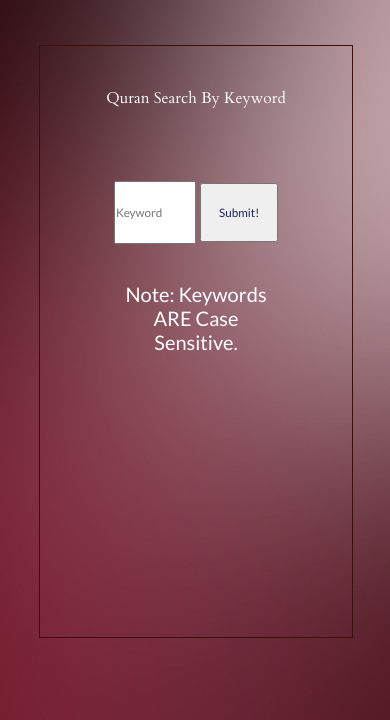
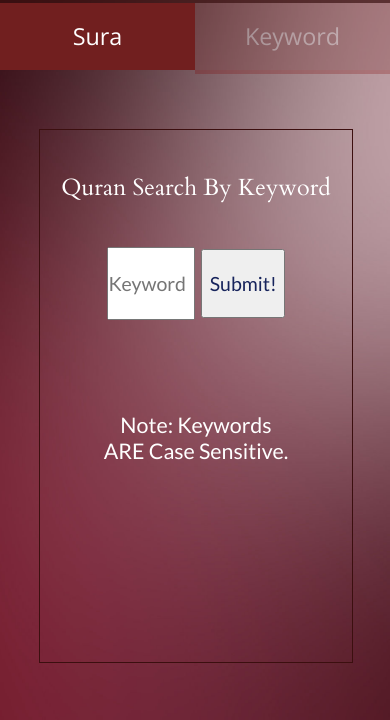
Before and after one commit to mchithiw/ikra, a plain HTML site: page index.html in a window 390 px wide. Shown: the part 124-844 px from the top of the page. Drawn offline with nearby package versions, Linux system fonts and the light colour scheme.

Commit message:
Responsive Media Queries & Arabic Title
Added media queries to make the site responsive for tablets and phones,
with a mobile-first design. Also added the Arabic Html code for the
title.

```diff
--- a/index.html
+++ b/index.html
@@ -7,14 +7,14 @@
         <link href='http://fonts.googleapis.com/css?family=Lato' rel='stylesheet' type='text/css'>
         <meta name="viewport" content="width=device-width"/>
         <meta charset="utf-8">
-        <link rel="stylesheet" href="style.css">
+        <link rel="stylesheet" href="main.css">
     </head>
     <body>
-        <div class="header"><p id="main-text">Quran Search</p>
+        <div class="header"><p id="main-text">Ikrah - &#1537</p>
         </div>
 
-        <div id="sura-button">Search By Sura and Ayat Number</div>
-        <div id="key-button">Search by Keyword</div>
+        <div id="sura-button">Sura</div>
+        <div id="key-button">Keyword</div>
 
 
         <div class="number-container">
--- a/index.js
+++ b/index.js
@@ -95,7 +95,7 @@ $(function() {
         showQuran();
         $("#sura-button").css("border-bottom", "4px solid maroon");
         $("#sura-button").css("cursor", "default");
-        $("#sura-button").css("opacity", ".40");
+        $("#sura-button").css("opacity", ".50");
 
         $("#key-button").css("border-bottom", "none");
         $("#key-button").css("cursor", "pointer");
@@ -108,7 +108,7 @@ $(function() {
         showQuran();
         $("#key-button").css("border-bottom", "4px solid maroon");
         $("#key-button").css("cursor", "default");
-        $("#key-button").css("opacity", ".40");
+        $("#key-button").css("opacity", ".50");
 
         $("#sura-button").css("border-bottom", "none");
         $("#sura-button").css("cursor", "pointer");
--- /dev/null
+++ b/main.css
@@ -0,0 +1,118 @@
+*{
+    padding: 0;
+    margin: 0;
+}
+
+html{
+    width: 100vw;
+    height: 100vh;
+    overflow-x: hidden;
+}
+
+body{
+    width: 100%;
+    height: 100%;
+    top: 0;
+    left: 0;
+}
+
+.header{
+    position: fixed;
+    top: 0;
+    left: 0;
+    height: 15%;
+    width: 100%;
+    background-color: #3c0f0f;
+    opacity: .75;
+    color: white;
+    text-align: center;
+    font-size: 10vmin;
+    line-height: 15vh;
+}
+
+.number-container, .key-container{
+    position: absolute;
+    width: 80%;
+    height: 63%;
+    top: 30%;
+    left: 10%;
+    border: .5vmin solid #3c0f0f;
+    text-align: center;
+    font-size: 6vmin;
+    color: white;
+    font-family: "Cardo", serif;
+    overflow-x: hidden;
+    overflow-y: auto;
+}
+
+.type{
+    margin: 5vh 0;
+}
+.inp, .sub{
+    position: relative;
+    display: block;
+    top: 0%;
+    width: 27%;
+    height: 13%;
+    padding: 0;
+    margin: 0;
+    display: inline-block;
+    font-family: "Lato";
+    color: #17245c;
+    font-size: 5vmin;
+}
+
+.key-text, .num-text{
+    position: absolute;
+    width: 60%;
+    height: 40%;
+    top: 53%;
+    left: 20%;
+    color: white;
+    z-index: 1;
+    font-size: 5.5vmin;
+    font-family: "Lato";
+}
+
+#sura-button{
+    position: absolute;
+    width: 50%;
+    height: 8%;
+    top: 15%;
+    left: 0%;
+    line-height: 8vh;
+    text-align: center;
+    color: white;
+    cursor: pointer;
+    font-size: 6vmin;
+    background-color: #711f1f;
+    font-family: "Open Sans";
+}
+
+#key-button{
+    position: absolute;
+    width: 50%;
+    height: 8%;
+    top: 15%;
+    left: 50%;
+    line-height: 8vh;
+    text-align: center;
+    color: white;
+    cursor: default;
+    font-size: 6vmin;
+    background-color: #711f1f;
+    opacity: .25;
+    border-bottom: 4px solid maroon;
+    font-family: "Open Sans";
+}
+
+@media (min-width: 600px) {
+    .key-text, .num-text{
+        font-size: 5vmin;
+    }
+}
+@media (min-width: 450px) and (min-height: 600px) {
+    .key-text, .num-text{
+        font-size: 3.5vmin;
+    }
+}
```
